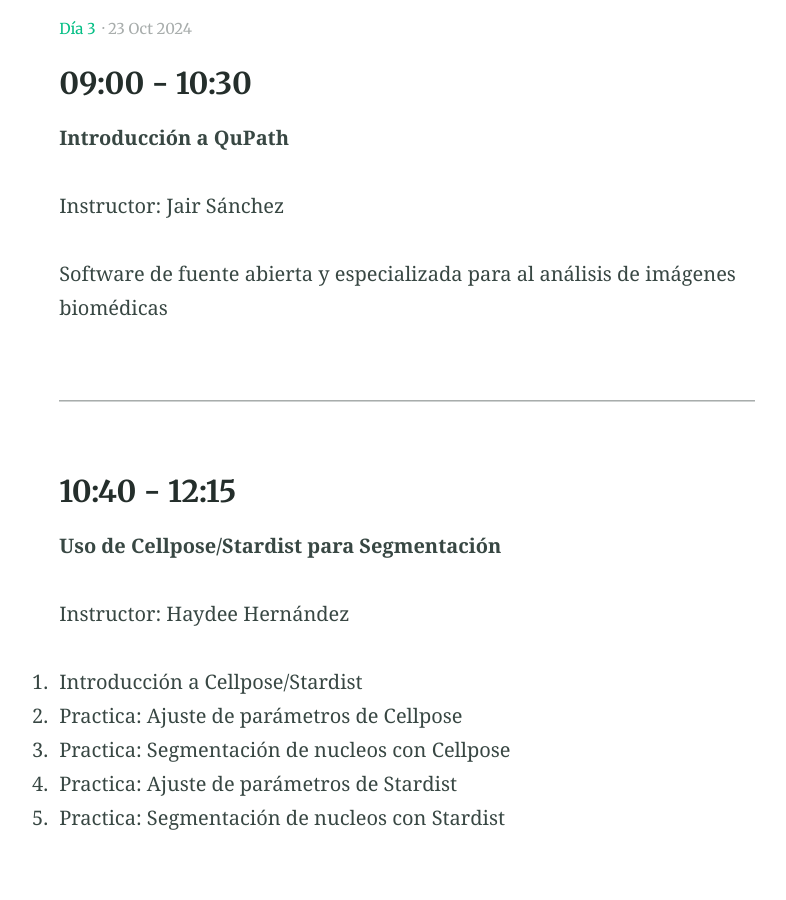
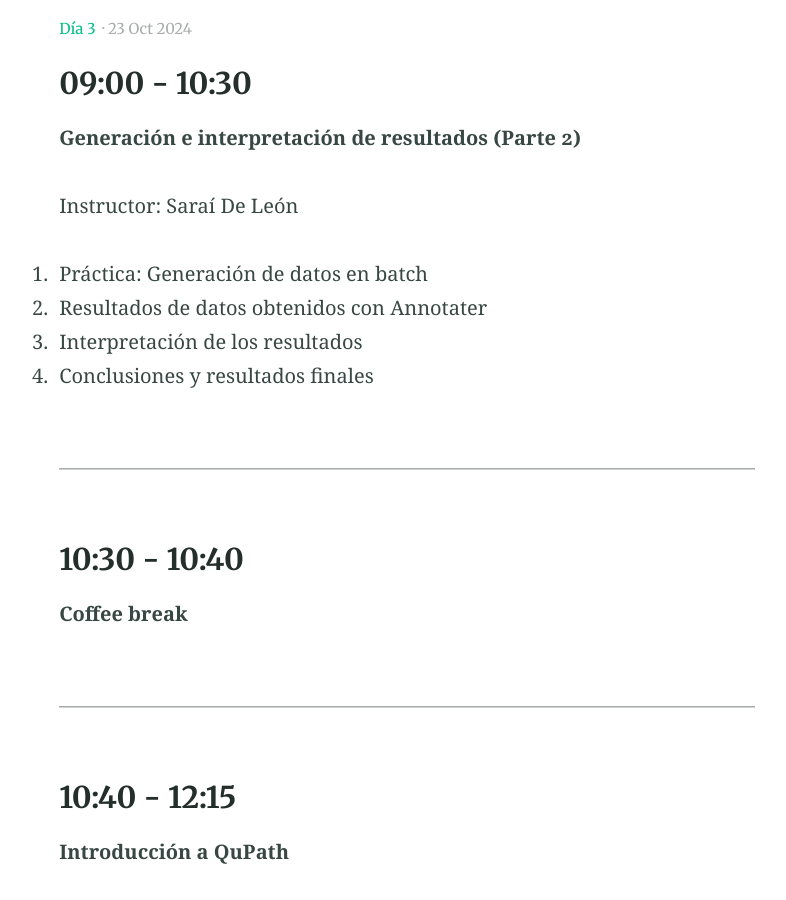
Before and after one commit to acnilo/202411_LNMA_IA-mIF, a Jekyll site: the page built from _posts/2024-10-23-Day3.md, in a window 1280 px wide and 900 px high, scrolled down 479 px. Shown: the whole window, without its empty margins (233-1019 px from the left). Built offline with Jekyll 4.4.1, drawn with Linux system fonts in a browser that asks for light colours; nearby versions of some CDN libraries; some of the changed text lies outside the part shown.

Commit message:
Update 2024-10-23-Day3.md

```diff
--- a/_posts/2024-10-23-Day3.md
+++ b/_posts/2024-10-23-Day3.md
@@ -7,30 +7,46 @@
   Práctica. Análisis de los datos.
 feature_text: |
   ## Sesiones prácticas en el manejo de datos multiplex.
-  Aprenderemos el uso de QuPath, Cellpose y Stardist. Utilizaremos estos SWs para la clasificación de marcadores.
+  Aprenderemos sobre el análisis completo de imágenes multiplex seguido de una charla de la Dra. Karla Esbona.
 feature_image: "https://picsum.photos/2560/600?image=733"
 image: "https://picsum.photos/2560/600?image=733"
 ---
 
 ### 09:00 - 10:30
+**Generación e interpretación de resultados (Parte 2)**
+
+Instructor: Saraí De León
+
+1. Práctica: Generación de datos en batch
+2. Resultados de datos obtenidos con Annotater
+3. Interpretación de los resultados
+4. Conclusiones y resultados finales
+
+---
+
+### 10:30 - 10:40
+**Coffee break**
+
+---
+
+### 10:40 - 12:15
 **Introducción a QuPath**
 
 Instructor: Jair Sánchez
 
-Software de fuente abierta y especializada para al análisis de imágenes biomédicas
+Software de fuente abierta y especializada para al análisis de imágenes biomédicas.
+1. Introducción a Qupath
+2. Explorando el potencial de Qupath
+3. Qupath vs ImageJ - ventajas y desventajas
+4. Apredizaje profundo en Qupath
+
+[Instructivo de instalación](https://acnilo.github.io/202411_LNMA_IA-mIF//qupath/2024/10/25/aInstallQupath/)
+[Creación de proyectos](https://acnilo.github.io/202411_LNMA_IA-mIF//qupath/2024/10/25/QupathProjects/)
 
 ---
 
-### 10:40 - 12:15
-**Uso de Cellpose/Stardist para Segmentación**
-
-Instructor: Haydee Hernández
-
-1. Introducción a Cellpose/Stardist
-2. Practica: Ajuste de parámetros de Cellpose
-3. Practica: Segmentación de nucleos con Cellpose
-4. Practica: Ajuste de parámetros de Stardist
-5. Practica: Segmentación de nucleos con Stardist
+### 12:15 - 12:45
+**Almuerzo**
 
 ---
 
```
